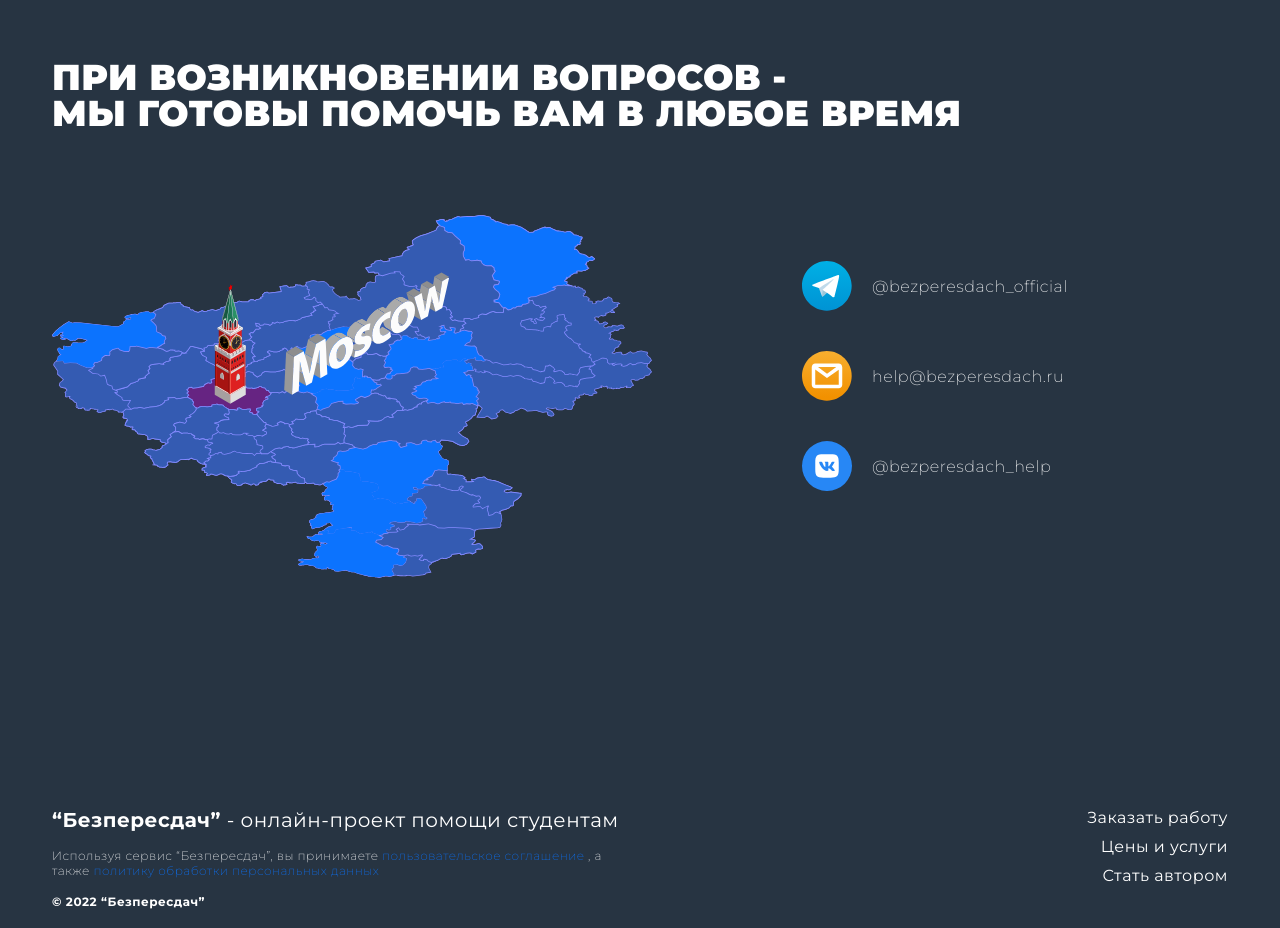
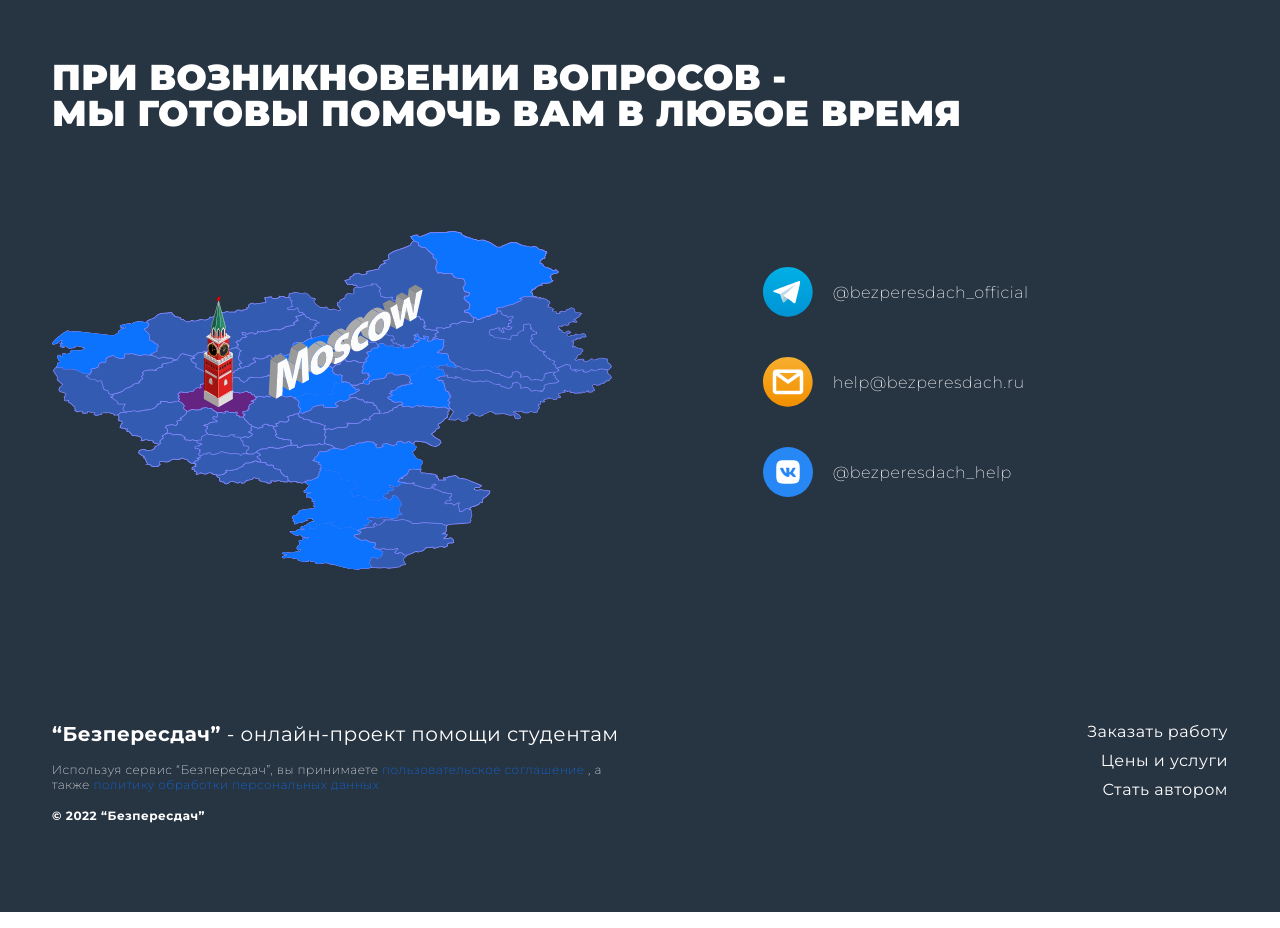
Before and after one commit to bezperesdach/bezperesdach_frontend, a Next.js app: page / in a window 1280 px wide. Shown: the part 3600-4528 px from the top of the page. Built offline with nearby package versions, Linux system fonts and the light colour scheme.

Commit message:
style: adjusted height

```diff
--- a/components/home-page/contact/contact.module.css
+++ b/components/home-page/contact/contact.module.css
@@ -1,6 +1,5 @@
 .contact_text {
   max-width: 1240px;
-  height: 100vh;
 }
 
 .contact {
@@ -25,8 +24,18 @@
   font-weight: 200;
 }
 
-.images {
-  width: 600px;
+.image_container {
+  flex: 1;
+  flex-basis: 50%;
+  padding-top: 100px;
+  padding-bottom: 100px;
+}
+
+.image {
+  position: relative !important;
+  width: 100% !important;
+  height: unset !important;
+  object-fit: contain;
 }
 
 .colored_background {
@@ -41,10 +50,29 @@
 }
 
 .cards {
+  flex-basis: 50%;
   padding-left: 100px;
 }
 
-@media (max-width: 768px) {
+@media screen and (max-width: 1023px) {
+  .contact_text {
+    height: auto;
+  }
+
+  .contact_text h2 {
+    font-size: 32px;
+  }
+
+  .contact h3 {
+    font-size: 16px;
+  }
+
+  .contact p {
+    font-size: 14px;
+  }
+}
+
+@media screen and (max-width: 768px) {
   .contact {
     flex-direction: column-reverse;
     align-items: stretch;
@@ -71,7 +99,7 @@
     padding-left: 0;
   }
 
-  .images {
+  .image_container {
     display: none;
   }
 
@@ -79,26 +107,3 @@
     height: auto;
   }
 }
-
-@media (min-width: 768px) and (max-width: 1023px) {
-  .contact_text {
-    height: auto;
-  }
-
-  .images {
-    /* left: calc(50% - 360px); */
-    width: 250px;
-  }
-
-  .contact_text h2 {
-    font-size: 32px;
-  }
-
-  .contact h3 {
-    font-size: 16px;
-  }
-
-  .contact p {
-    font-size: 14px;
-  }
-}
--- a/components/home-page/contact/contact.tsx
+++ b/components/home-page/contact/contact.tsx
@@ -17,7 +17,9 @@ export const Contact = () => {
         ПРИ ВОЗНИКНОВЕНИИ ВОПРОСОВ - <br></br> МЫ ГОТОВЫ ПОМОЧЬ ВАМ В ЛЮБОЕ ВРЕМЯ
       </h2>
       <div className={styles.contact}>
-        <Image className={styles.images} src={maps} alt="contact" />
+        <div className={styles.image_container}>
+          <Image className={styles.image} src={maps} alt="contact" />
+        </div>
 
         <div className={styles.cards}>
           <Card url="https://t.me/bezperesdach_official" description={"@bezperesdach_official"} img={telegram}></Card>
```
